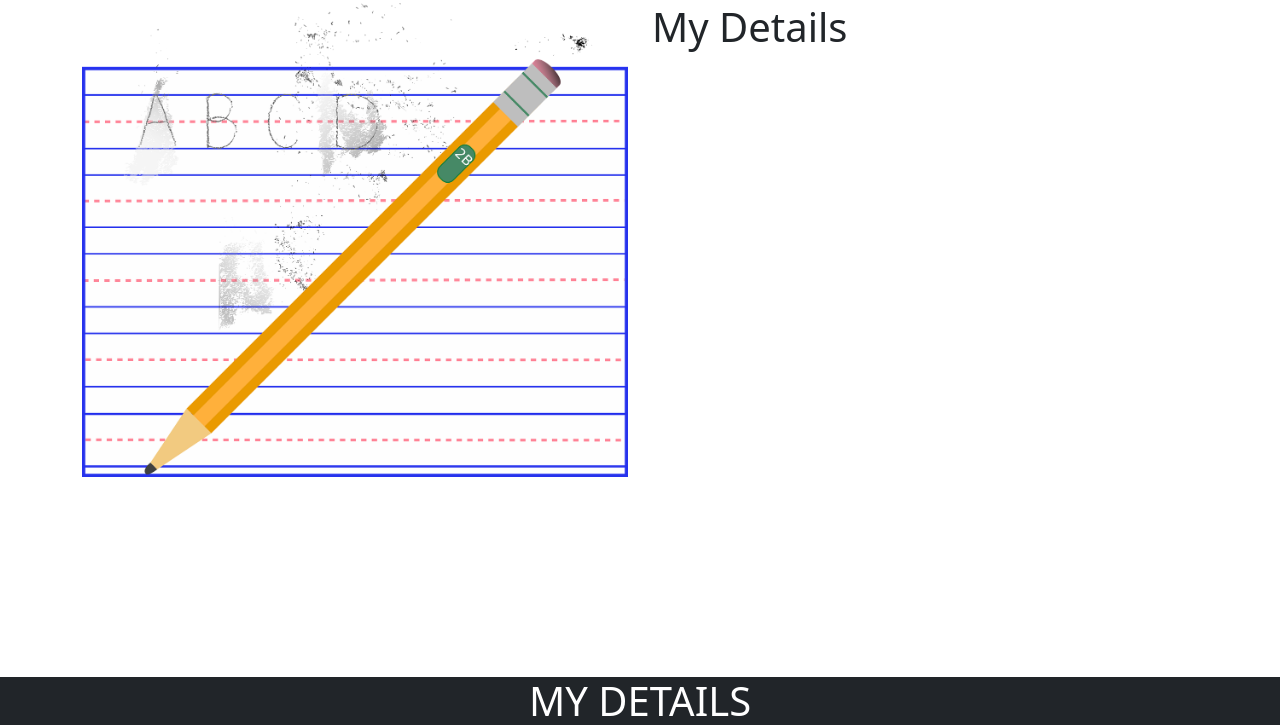
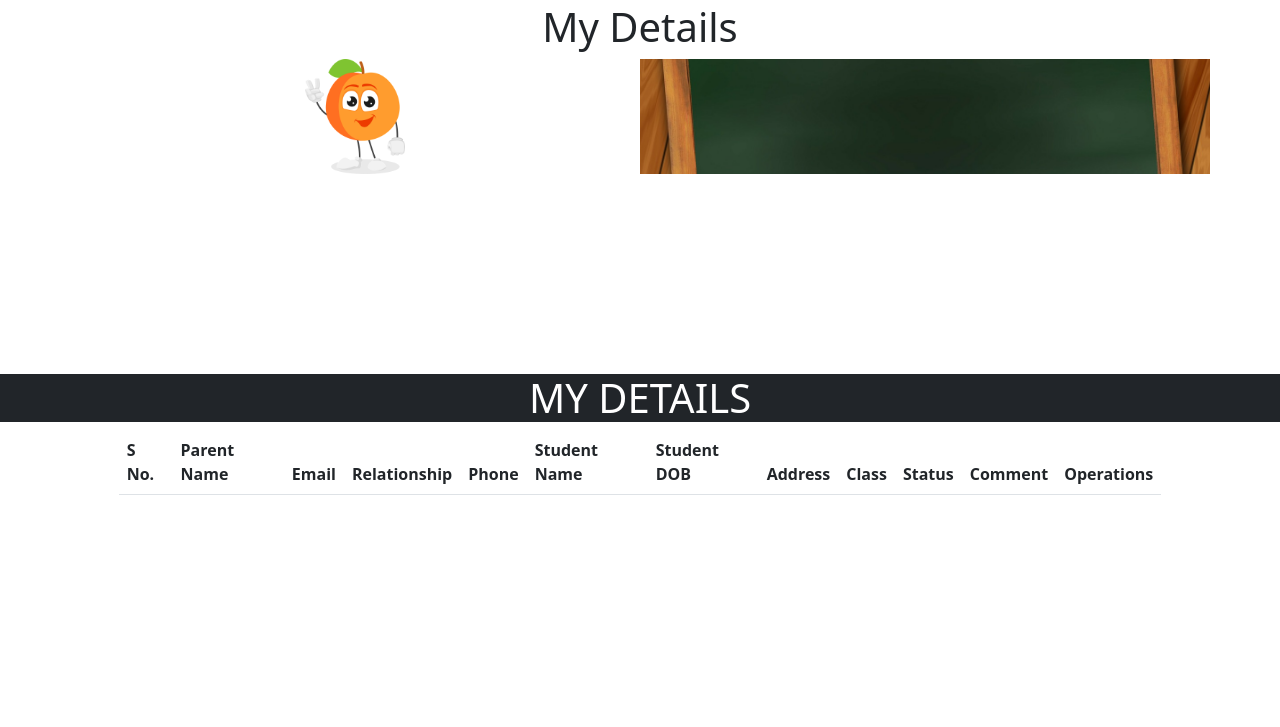
Before and after one commit to Harsha-1304/KiddoZone, a PHP site: page /admission_display.php?class=1 in a window 1280 px wide. Shown: the part 107-834 px from the top of the page. After the commit the page ends 602 px from the top, so only its background shows below. Run offline with PHP 8.4, Linux system fonts and the light colour scheme; the visitor is signed in with stand-in values (Sample User, id 1); tables that the repository leaves empty or names only in its code hold one stand-in row (values such as "Sample post"); lists and menus that the app fills with data are empty.

Commit message:
Update admission_display.php

```diff
--- a/admission_display.php
+++ b/admission_display.php
@@ -15,14 +15,38 @@ $class = $_GET['class'];
 	<title></title>
 	<link href="https://cdn.jsdelivr.net/npm/bootstrap@5.1.3/dist/css/bootstrap.min.css" rel="stylesheet" integrity="sha384-1BmE4kWBq78iYhFldvKuhfTAU6auU8tT94WrHftjDbrCEXSU1oBoqyl2QvZ6jIW3" crossorigin="anonymous">
 </head>
+<style>
+  .board{
+    /*border: 2px solid black;*/
+    background-image: url('images/board.jpg');
+    /*height: 700px;*/
+    /*width: 100%;*/
+    /*max-width: 100%;*/
+    background-repeat: no-repeat;
+    background-size: cover;
+    background-position: center;
+    color: white;
+  }
+
+  .board div{
+    transform: rotate(-5deg);
+  }
+
+  .rotation p{
+    margin-bottom: 7px !important;
+  }
+</style>
 <body>
 
+<h1 class="text-center">My Details</h1>
 
 <div class="container">
   <div class="row">
-    <div class="col-md-6 text-center aos-init aos-animate" data-aos="fade-right" data-aos-delay="200"><img src="images/copy.png" style="max-width: 100%;"></div>
-    <div class="col-md-6">
-      <h1>My Details</h1>
+    <div class="col-md-6 text-center aos-init aos-animate" data-aos="fade-right" data-aos-delay="200">
+      <!-- <img src="images/copy.png" style="max-width: 100%;"> -->
+      <img src="images/peach.png" style="width: 100px;">
+    </div>
+    <div class="col-md-6 board">
       <?php
         $i = 1;
         $user_id = $_SESSION['id'];
@@ -36,10 +60,21 @@ $class = $_GET['class'];
           //echo "<pre>";
           //print_r($d);
       ?>
-      <div>
+      <div style="margin: 84px;" class="rotation">
         <p>S No. - <?php echo $i++ ?></p>
         <p>Parent Name - <?php echo $d['parentname'] ?></p>
         <p>Email - <?php echo $d['email'] ?></p>
+        <p>Relationship - <?php echo $d['relationship'] ?></p>
+        <p>Phone - <?php echo $d['phone'] ?></p>
+        <p>Student Name - <?php echo $d['studentname'] ?></p>
+        <p>Student DOB - <?php echo $d['studentdob'] ?></p>
+        <p>Address - <?php echo $d['address'] ?></p>
+        <p>Class - <?php echo $d['class'] ?></p>
+        <p>Status - <?php echo $d['status'] ?></p>
+        <p>Comment - <?php echo $d['comment'] ?></p>
+        <p>
+          Operations - <a href="admission_view.php?id=<?php echo $d['id'] ?>" class="btn btn-primary">View</a> <a href="admission_edit.php?id=<?php echo $d['id'] ?>" class="btn btn-info">Edit</a>
+        </p>
       </div>
       <?php
         }
```
Lines whose indentation alone changed are shown as unchanged.
